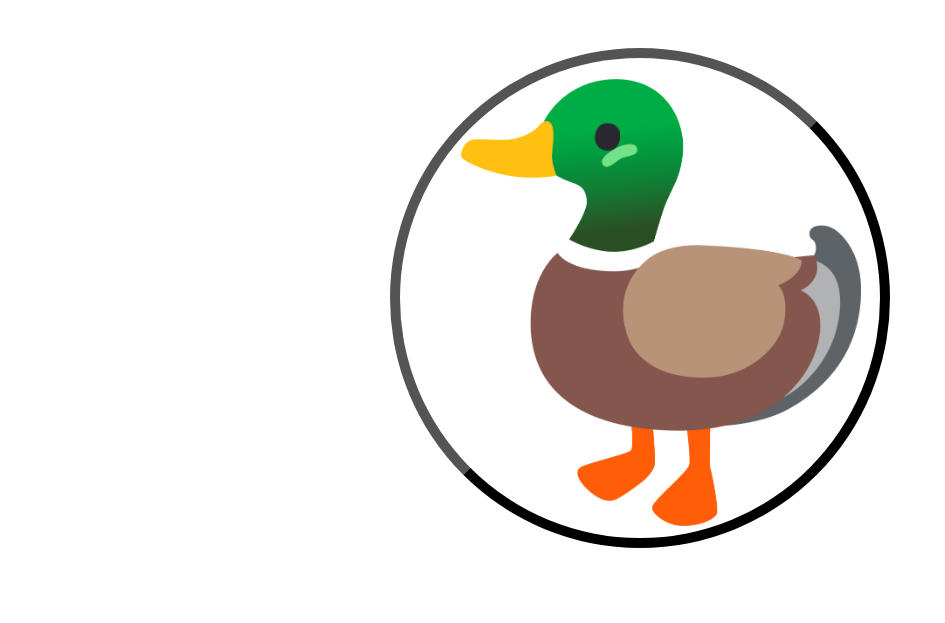
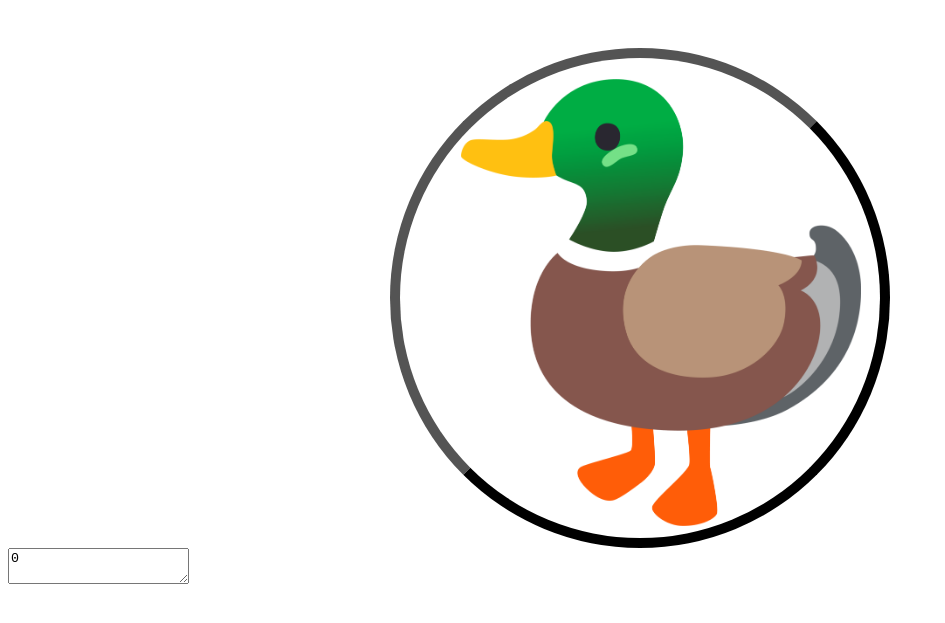
Before and after one commit to Truman2557/Duck-Clicker, a plain HTML site: page index.html in a window 1280 px wide. Both pictures are taken after a click on the button 640 px from the left and 469 px from the top of the page. Shown: the part 171-794 px from the top of the page, without its empty margins (0-945 px from the left). Drawn offline with Linux system fonts and the light colour scheme.

Commit message:
made the click work

```diff
--- a/index.html
+++ b/index.html
@@ -10,7 +10,7 @@
     <p class = "header">Duck Clicker</p>
     <script src="script.js"></script>
 
-    <button class = "duckButton"><img class = "duck" src = "duck-cartoon.png"></button>
-
+    <button onclick=updateClicks() class = "duckButton"><img class = "duck" src = "duck-cartoon.png"></button>
+    <textarea id="clickAmount">0</textarea>
 </body>
 </html>
--- a/script.js
+++ b/script.js
@@ -0,0 +1,5 @@
+let clickNum = 0;
+
+function updateClicks(){
+    clickAmount.innerText = clickNum ++;
+}
```
Also changed, not shown: style.css (line endings or trailing spaces).
